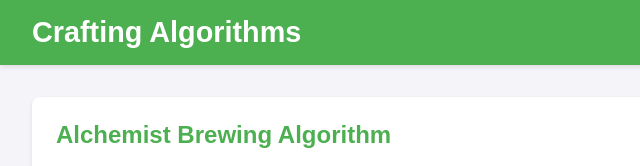
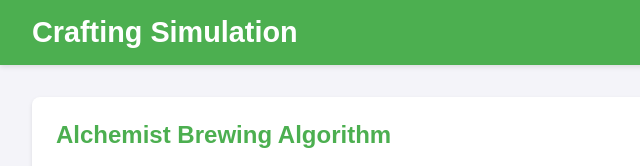
Before and after one commit to Fine-Guy-21/Chat-Wars-Crafting-Algorithm, a plain HTML site: page chatwars.html in a window 1280 px wide. Shown: the top 166 px of the page, 0-640 px from the left. Drawn offline with Linux system fonts and the light colour scheme.

Commit message:
Update chatwars.html

```diff
--- a/chatwars.html
+++ b/chatwars.html
@@ -10,7 +10,7 @@
 
 <body>
     <header class="header">
-        <h1>Crafting Algorithms</h1>
+        <h1>Crafting Simulation</h1>
         <nav class="navbar">
             <ul>
                 <li><a href="#alchemist">Alchemist</a></li>
```
